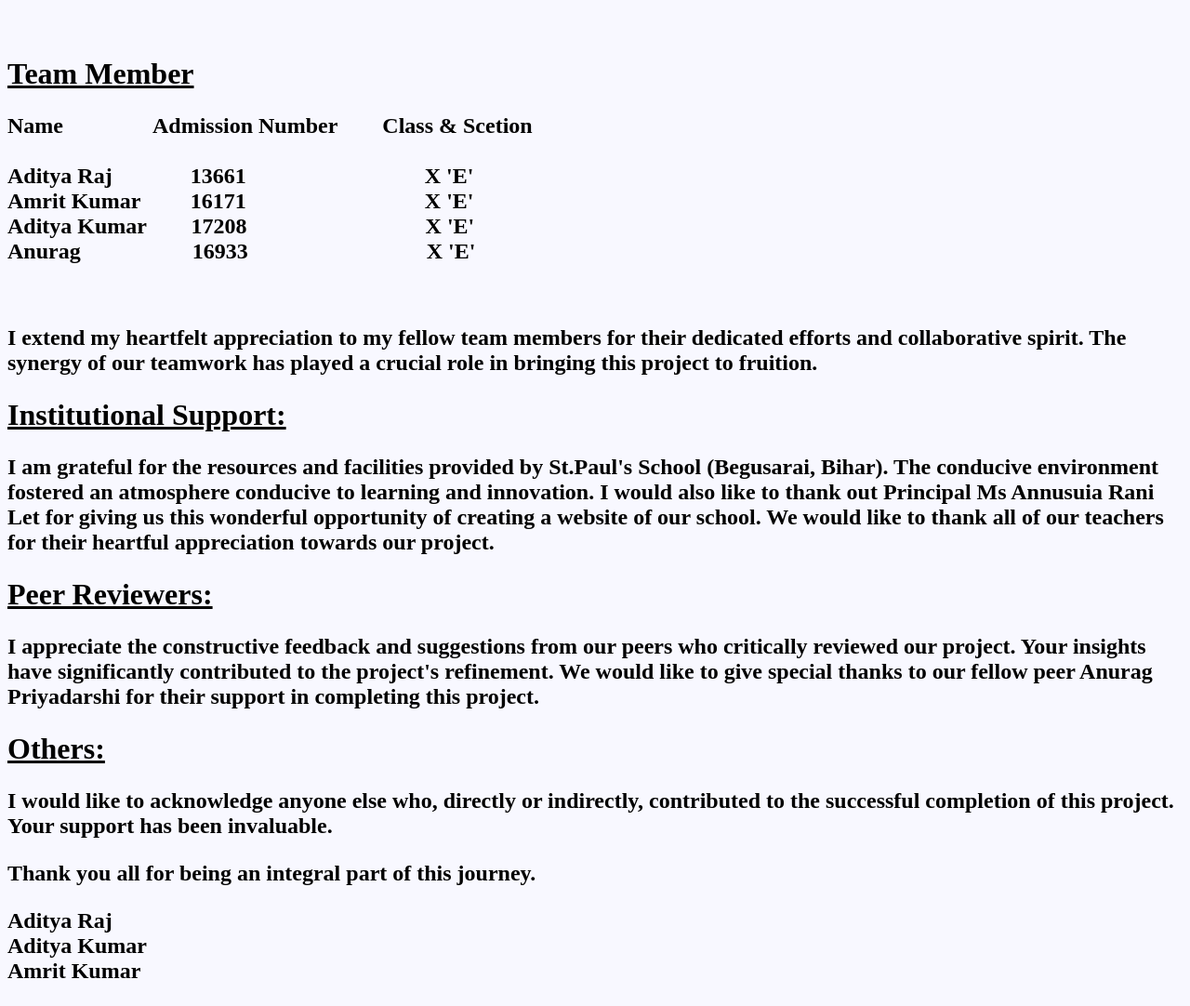
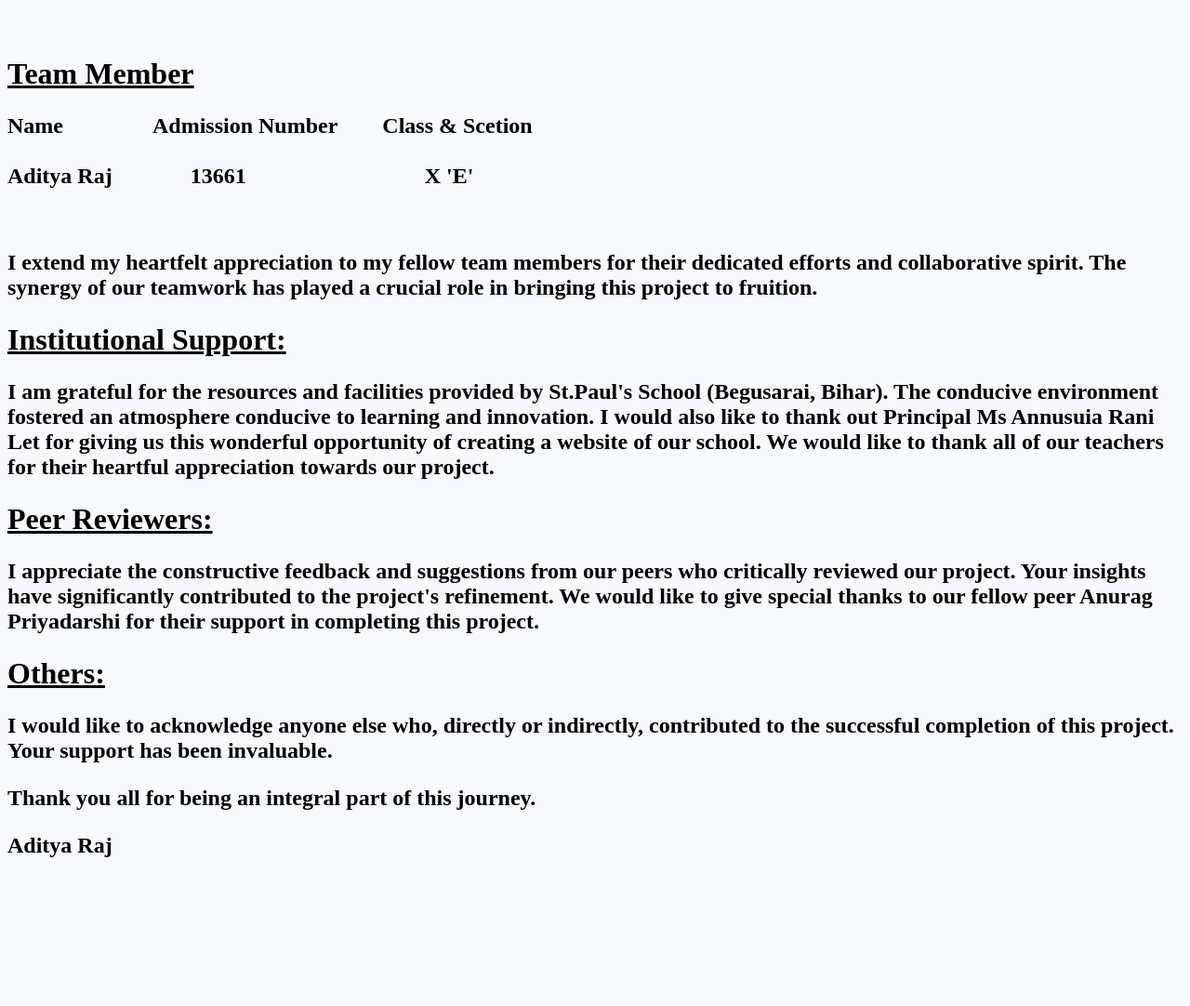
Before and after one commit to aditya22raj/St.-Paul-s-School, a plain HTML site: page Acknowledgements.html in a window 1280 px wide. Shown: the part 900-1982 px from the top of the page at 93% size. After the commit the page ends 1847 px from the top, so only its background shows below. Drawn offline with Linux system fonts and the light colour scheme.

Commit message:
Update Acknowledgements.html

```diff
--- a/Acknowledgements.html
+++ b/Acknowledgements.html
@@ -78,12 +78,7 @@
     <br><br>
     Aditya Raj  &nbsp;&nbsp;&nbsp;&nbsp;&nbsp;&nbsp;&nbsp;&nbsp;&nbsp;&nbsp;&nbsp;&nbsp; 13661&nbsp;&nbsp;&nbsp;&nbsp;&nbsp;&nbsp;&nbsp;&nbsp;&nbsp;&nbsp;&nbsp;&nbsp;&nbsp;&nbsp;&nbsp;&nbsp;&nbsp;&nbsp;&nbsp;&nbsp;&nbsp;&nbsp;&nbsp;&nbsp;&nbsp;&nbsp;&nbsp;&nbsp;&nbsp;&nbsp;&nbsp;&nbsp;X 'E'
     <br>
-    Amrit Kumar  &nbsp;&nbsp;&nbsp;&nbsp;&nbsp;&nbsp;&nbsp; 16171&nbsp;&nbsp;&nbsp;&nbsp;&nbsp;&nbsp;&nbsp;&nbsp;&nbsp;&nbsp;&nbsp;&nbsp;&nbsp;&nbsp;&nbsp;&nbsp;&nbsp;&nbsp;&nbsp;&nbsp;&nbsp;&nbsp;&nbsp;&nbsp;&nbsp;&nbsp;&nbsp;&nbsp;&nbsp;&nbsp;&nbsp;&nbsp;X 'E'
-    <br>
-    Aditya Kumar &nbsp;&nbsp;&nbsp;&nbsp;&nbsp;&nbsp;&nbsp;17208&nbsp;&nbsp;&nbsp;&nbsp;&nbsp;&nbsp;&nbsp;&nbsp;&nbsp;&nbsp;&nbsp;&nbsp;&nbsp;&nbsp;&nbsp;&nbsp;&nbsp;&nbsp;&nbsp;&nbsp;&nbsp;&nbsp;&nbsp;&nbsp;&nbsp;&nbsp;&nbsp;&nbsp;&nbsp;&nbsp;&nbsp;&nbsp;X 'E'
-    <br>
-    Anurag  &nbsp;&nbsp;&nbsp;&nbsp;&nbsp;&nbsp;&nbsp;&nbsp;&nbsp;&nbsp;&nbsp;&nbsp;&nbsp;&nbsp;&nbsp;&nbsp;&nbsp;&nbsp;&nbsp;16933&nbsp;&nbsp;&nbsp;&nbsp;&nbsp;&nbsp;&nbsp;&nbsp;&nbsp;&nbsp;&nbsp;&nbsp;&nbsp;&nbsp;&nbsp;&nbsp;&nbsp;&nbsp;&nbsp;&nbsp;&nbsp;&nbsp;&nbsp;&nbsp;&nbsp;&nbsp;&nbsp;&nbsp;&nbsp;&nbsp;&nbsp;&nbsp;X 'E'
-  </p>
+    </p>
 </h2>
 <br>
 <h2>
@@ -116,7 +111,7 @@ We would like to give special thanks to our fellow peer Anurag Priyadarshi for t
     Thank you all for being an integral part of this journey.
   </p>
   <p>
-    Aditya Raj <br> Aditya Kumar <br> Amrit Kumar
+    Aditya Raj
   </p>
 </h2>
 
```
